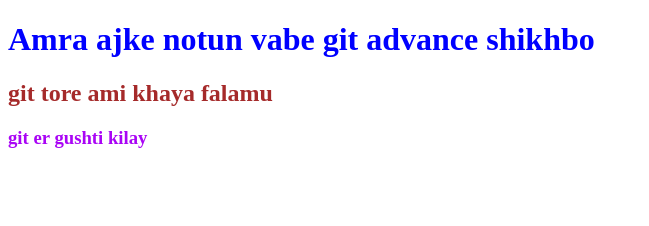
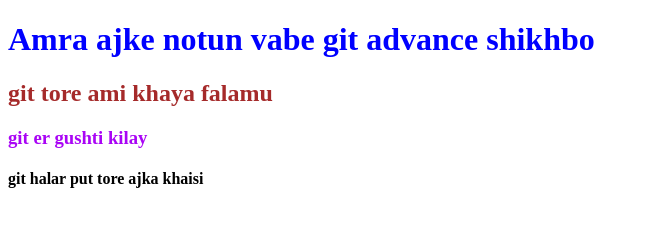
Before and after one commit to js-dev-Rumi/new-git-21-02-2022, a plain HTML site: page index.html in a window 1280 px wide. Shown: the whole page, without its empty margins (0-649 px from the left). Drawn offline with Linux system fonts and the light colour scheme; files that its build step writes are made by us from their sources.

Commit message:
second commit

```diff
--- a/index.html
+++ b/index.html
@@ -13,6 +13,7 @@
     <h1>Amra ajke notun vabe git advance shikhbo</h1>
     <h2>git tore ami khaya falamu</h2>
     <h3>git er gushti kilay</h3>
+    <h4>git halar put tore ajka khaisi</h4>
 
 </body>
 
```
